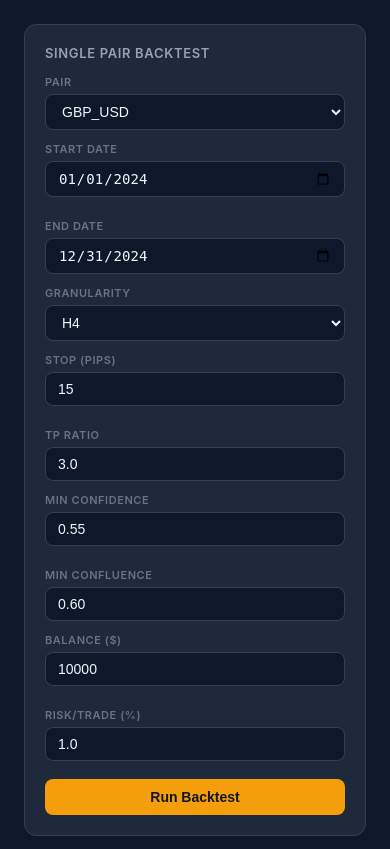
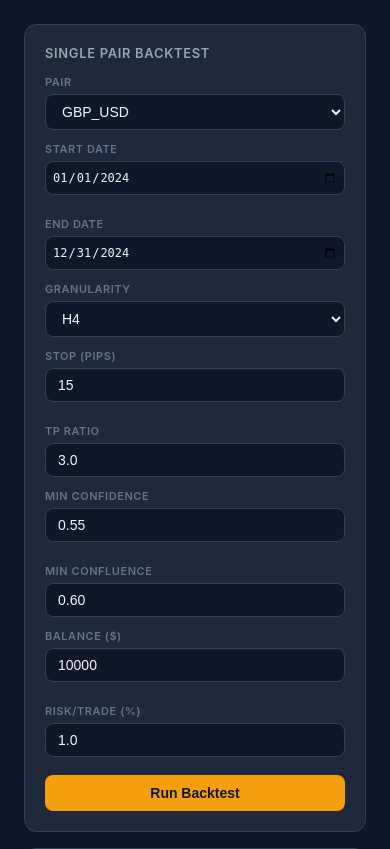
Before and after one commit to chasekelly93/Forex_Trading_Project, a Flask app: page /backtest in a window 390 px wide. Shown: the part 48-897 px from the top of the page. Run offline with Flask 3, Linux system fonts and the light colour scheme; the visitor is signed in with stand-in values (Sample User, id 1); some libraries are stand-ins or nearby versions.

Commit message:
Shrink date input font/padding so full date fits on mobile
Co-Authored-By: Claude Sonnet 4.6 <noreply@anthropic.com>

```diff
--- a/dashboard/templates/backtest.html
+++ b/dashboard/templates/backtest.html
@@ -37,6 +37,7 @@
       background: #0f172a; border: 1px solid #334155;
       border-radius: 8px; color: #f1f5f9; font-size: 14px; outline: none;
     }
+    input[type="date"] { font-size: 12px; padding: 8px 6px; }
     select:focus, input:focus { border-color: #f59e0b; }
     .row2 { display: grid; grid-template-columns: 1fr 1fr; gap: 10px; }
     .row2 > * { min-width: 0; }
```
